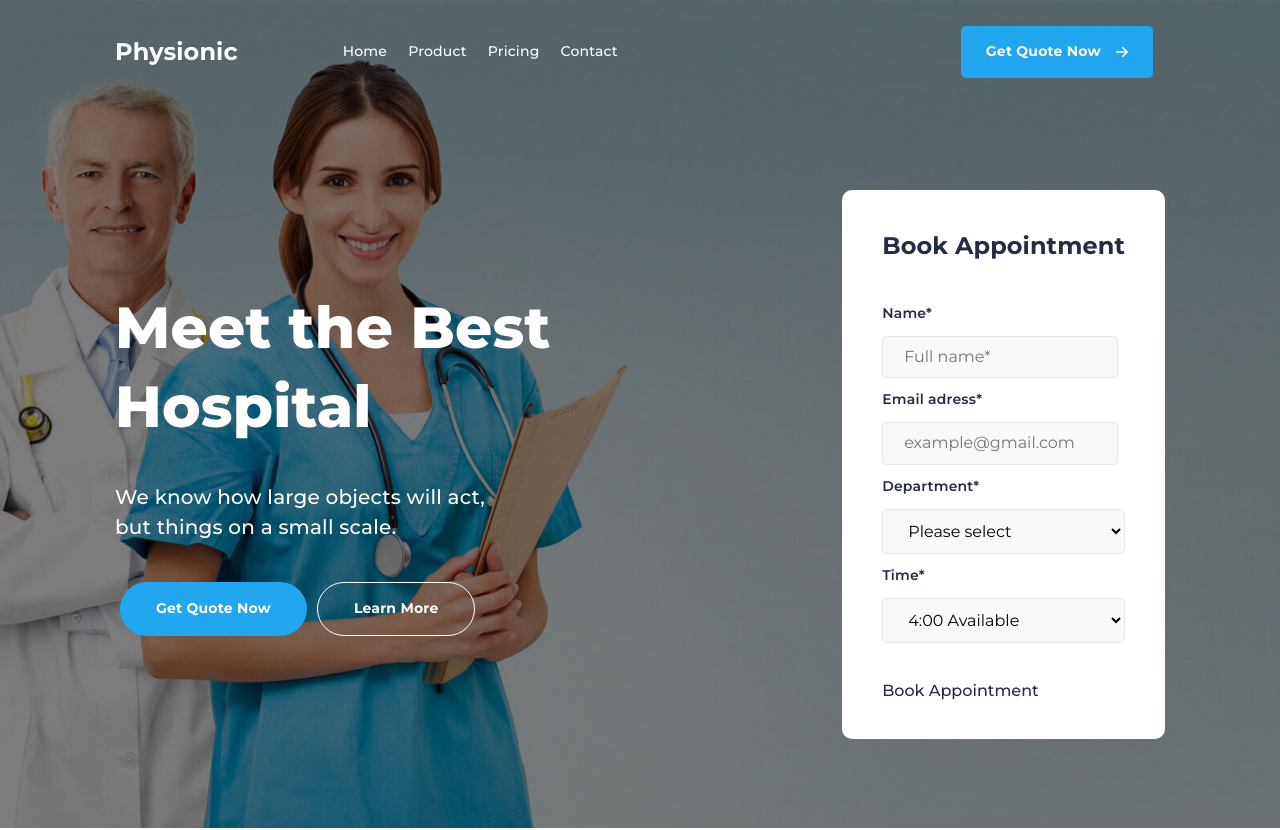
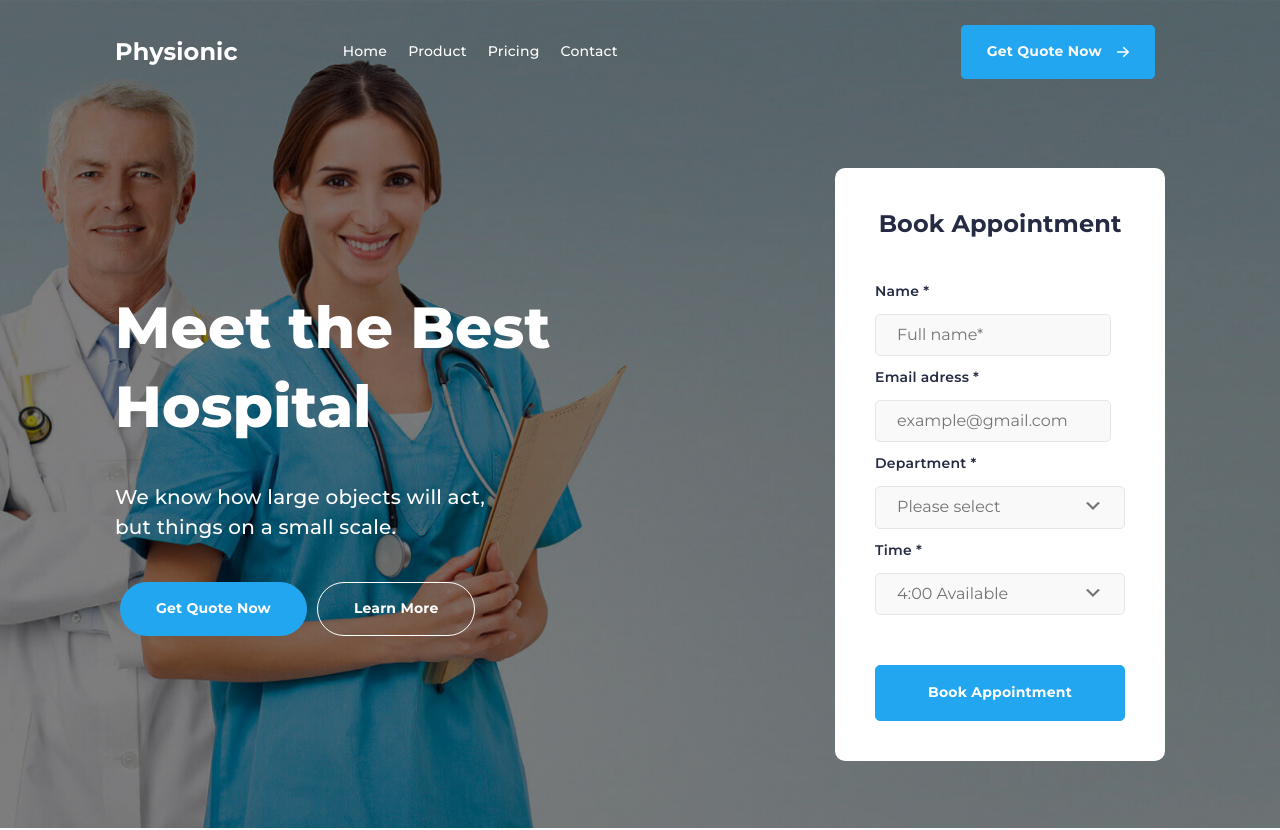
Before and after one commit to duraxmas/1try, a plain HTML site: page index.html in a window 1280 px wide. Shown: the top 830 px of the page. Drawn offline with nearby package versions, Linux system fonts and the light colour scheme.

Commit message:
little changes

```diff
--- a/css/style.css
+++ b/css/style.css
@@ -86,6 +86,9 @@ li {
 	align-items: center;
 	justify-content: center;
 	padding: 15px 25px;
+	border-radius: 5px;
+	border: 1px solid #23A6F0;
+	box-sizing: border-box;
 }
 
 .btn-que__row a {
@@ -97,13 +100,18 @@ li {
 	letter-spacing: 0.2px;
 }
 
-.header_btn-que:hover {
+.btn-que__row:hover {
 	background-color: #fff;
 	cursor: pointer;
+
 }
 
-.header_btn-que:hover a {
+.btn-que__row:hover a {
 	color: #23A6F0;
+}
+
+.btn-que__row:hover .img-svg path{
+	fill: #23A6F0;
 }
 
 
@@ -387,21 +395,75 @@ li {
 
 .form-booking__email {}
 
+
+.form-booking__department-block{
+position: relative;
+}
 .form-booking__department {
+	appearance: none;
+	color: #737373;
+	width: 100%;
+	/* background: url(img/mainblock/selector-arrow.svg) no-repeat right; */
+	/* background-position-x: calc(100% - 8px); */
+}
+
+.form-booking__arrow{
+	position: absolute;
+	z-index: 10;
+	right: 25px;
+	top: 50px;
+}
+.form-booking__selector1-block{
+
+}
+
+.form-booking__department_selected {
+	color: #737373;
+}
+
+.form-booking-time-block{
+	position: relative;
+}
+
+.form-booking__time {
+	appearance: none;
+	color: #737373;
 	width: 100%;
 }
 
-.form-booking__department_selected {}
-
-.form-booking__time {
-	width: 100%;
+.form-booking__time_selected {
 }
 
-.form-booking__time_selected p {
-	color: #737373;
+
+[data-selected] {
+	color: #000;
 }
 
-.booking__btn {}
+option {
+	color: #000;
+}
+
+.booking__btn {
+	display: flex;
+	flex-direction: column;
+	align-items: center;
+	padding: 15px 52px;
+	background: #23A6F0;
+	border-radius: 5px;
+	color: #fff;
+	font-weight: 700;
+	letter-spacing: 0.2px;
+	font-size: 14px;
+	line-height: calc(24/14*100%);
+	border: 1px solid #23A6F0;
+	box-sizing: border-box;
+}
+
+.booking__btn:hover {
+	background: #fff;
+	color: #23A6F0;
+	cursor: pointer;
+}
 
 /* --------------------------ADVANTAGES------------------------------------- */
 
@@ -526,6 +588,10 @@ li {
 
 }
 
+.item-advantages__link:hover {
+text-decoration: underline;
+}
+
 
 
 
@@ -623,7 +689,12 @@ li {
 
 }
 
-.faq__title {}
+.faq__title {
+
+}
+
+
+
 
 .faq__text {}
 
@@ -663,6 +734,11 @@ li {
 }
 
 .faq_title {}
+
+.faq_title:hover {
+	text-decoration: underline;
+	cursor: pointer;
+}
 
 .faq_text {}
 
@@ -877,6 +953,10 @@ li {
 	box-sizing: border-box;
 }
 
+.getintouch__button:hover {
+	background: #12608d;
+}
+
 /* ____________FOOOOOOOOOOOOOTER_________________________________________________________________ */
 .footer {}
 
@@ -951,6 +1031,10 @@ li {
 
 .nav-footer__link {}
 
+.nav-footer__link:hover {
+text-decoration: underline;
+}
+
 .footer__bottom {
 	background-color: #FAFAFA;
 }
--- a/index.html
+++ b/index.html
@@ -40,7 +40,26 @@
 				<div class="header_btn-que">
 					<div class="btn-que__row">
 						<a href="">Get Quote Now</a>
-						<img src="img/header/arrrowh.svg" alt="arrow">
+						<img class="img-svg" src="img/header/arrrowh.svg" alt="arrow">
+						<script src="https://code.jquery.com/jquery-3.3.1.min.js"></script>
+						<script>
+							$('img.img-svg').each(function () {
+								var $img = $(this);
+								var imgClass = $img.attr('class');
+								var imgURL = $img.attr('src');
+								$.get(imgURL, function (data) {
+									var $svg = $(data).find('svg');
+									if (typeof imgClass !== 'undefined') {
+										$svg = $svg.attr('class', imgClass + ' replaced-svg');
+									}
+									$svg = $svg.removeAttr('xmlns:a');
+									if (!$svg.attr('viewBox') && $svg.attr('height') && $svg.attr('width')) {
+										$svg.attr('viewBox', '0 0 ' + $svg.attr('height') + ' ' + $svg.attr('width'))
+									}
+									$img.replaceWith($svg);
+								}, 'xml');
+							});
+						</script>
 					</div>
 				</div>
 
@@ -67,30 +86,41 @@
 							<div class="booking__block item-booking">
 								<div class="item-booking__title">Book Appointment</div>
 								<form action="#" class="item-booking__form form-booking">
-									<p class="form-booking__paragraph text_h6">Name*</p>
+									<p class="form-booking__paragraph text_h6">Name *</p>
 									<input type="text" name="username" placeholder="Full name*"
 										class="form-booking__name all-forms">
-									<p class="form-booking__paragraph text_h6">Email adress*</p>
+									<p class="form-booking__paragraph text_h6">Email adress *</p>
 									<input type="text" name="email" placeholder="example@gmail.com"
 										class="form-booking__email all-forms">
-									<p class="form-booking__paragraph text_h6">Department*</p>
-									<select  name="department" class="form-booking__department all-forms">
-										<option class="form-booking__department_selected" selected disabled hidden value="selected">
+									<div class="form-booking__department-block">
+										<p class="form-booking__paragraph text_h6">Department *</p>
+										<select name="department" class="form-booking__department all-forms"
+											onchange="this.setAttribute('data-selected', true)">
+											<option class="form-booking__department_selected" selected disabled hidden
+												value="selected">
 												Please select
 											</option>
 											<option value="school">School</option>
 											<option value="university">University</option>
 											<option value="jobless">jobless</option>
 										</select>
-									<p class="form-booking__paragraph text_h6">Time*</p>
-									<select name="time" class="form-booking__time all-forms">
+										<img class="form-booking__arrow" src="img/mainblock/selector-arrow.svg"
+											alt="selector arrow">
+									</div>
+									<div class="form-booking-time-block">
+										<p class="form-booking__paragraph text_h6">Time *</p>
+										<select name="time" class="form-booking__time all-forms"
+											onchange="this.setAttribute('data-selected', true)">
 											<option class="form-booking__time_selected" selected disabled hidden value="selected">
-											<p>4:00 Available</p>
+												<p class=>4:00 Available</p>
 											</option>
 											<option value="4">4:00</option>
 											<option value="5">5:00</option>
 											<option value="6">6:00</option>
 										</select>
+										<img class="form-booking__arrow" src="img/mainblock/selector-arrow.svg"
+											alt="selector arrow">
+									</div>
 								</form>
 								<div class="booking__btn">Book Appointment</div>
 							</div>
@@ -723,7 +753,7 @@
 	</div>
 	</footer>
 	</div>
-	<script src="js/script.js"></script>
-</body>
+	<script src="js/script.js"></scrip >
+</body >
 
-</html>
+</html >
```
Also changed, not shown: img/header/arrrowh-blue.svg (added), img/mainblock/selector-arrow.svg (added). Lines whose indentation alone changed are shown as unchanged.
